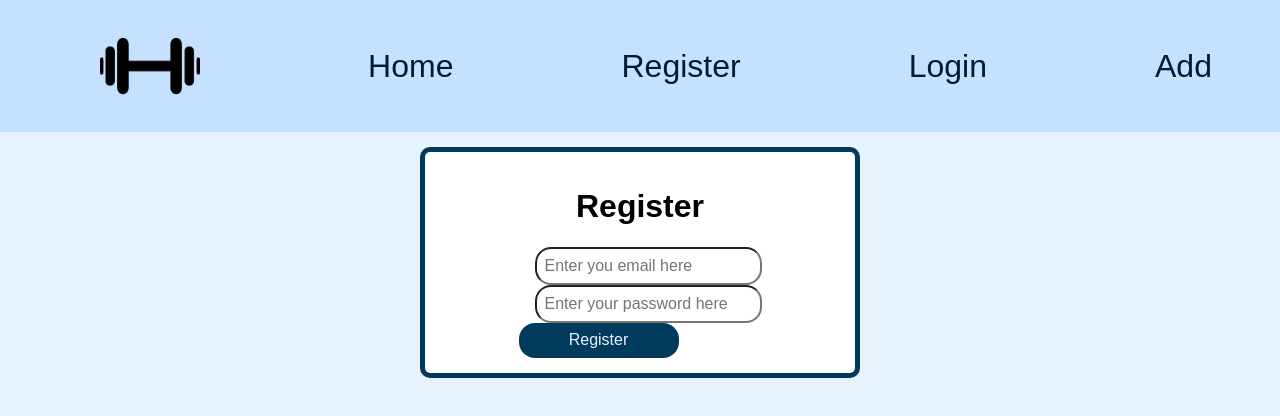
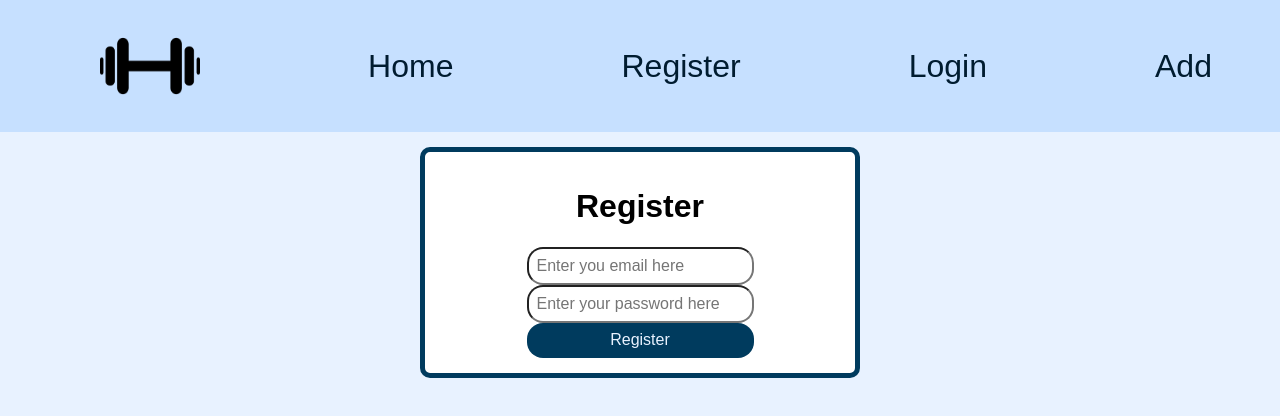
Before and after one commit to bovineCossack/workout_app, a React (Create React App) app: page /register in a window 1280 px wide. Shown: the top 416 px of the page. Built offline with nearby package versions, Linux system fonts and the light colour scheme; no server answers; a web font is replaced by a local one.

Commit message:
login + register aligned

```diff
--- a/src/components/ContentWrapper/ContentWrapper.styles.js
+++ b/src/components/ContentWrapper/ContentWrapper.styles.js
@@ -12,5 +12,4 @@ export const Content = styled.div`
     display: flex;
     align-items: center;
     flex-direction: column;
-    justify-content: center;
 `
--- a/src/components/Exercise/Exercise.styles.js
+++ b/src/components/Exercise/Exercise.styles.js
@@ -7,9 +7,10 @@ export const Exercise = styled.div`
     align-items: center;
     border-radius: 10px;
     border: 5px rgb(0, 59, 94) solid;
+    min-width: 100px;
+    min-height: 150px;
     max-height: 150px;
     max-width: 200px;
     background-color: rgb(198, 224, 255);
-    /* box-shadow: rgba(0, 0, 0, 0.3) 0px 19px 38px, rgba(0, 0, 0, 0.22) 0px 15px 12px; */
 
 `
--- /dev/null
+++ b/src/components/UI/Form/Form.jsx
@@ -0,0 +1,8 @@
+import React from 'react';
+import * as S from './Form.styles';
+
+const Form = ({ children, onSubmit }) => {
+  return <S.Form onSubmit={onSubmit}>{children}</S.Form>;
+};
+
+export default Form;
--- /dev/null
+++ b/src/components/UI/Form/Form.styles.js
@@ -0,0 +1,7 @@
+import styled from "styled-components";
+
+export const Form = styled.form`
+display: flex;
+justify-content: center;
+flex-direction: column;
+`
--- a/src/components/UI/InputBox/InputBox.styles.js
+++ b/src/components/UI/InputBox/InputBox.styles.js
@@ -14,7 +14,5 @@ color: 	rgb(0, 28, 48);
 export const Container = styled.div`
 font-family: 'Kdam Thmor Pro', sans-serif;
 display: flex;
-gap: 1rem;
-justify-content: start;
 align-items: center;
 `
--- a/src/pages/Login.jsx
+++ b/src/pages/Login.jsx
@@ -5,6 +5,7 @@ import AuthContext from '../store/authContext';
 import Button from '../components/UI/Button/Button';
 import InputBox from '../components/UI/InputBox/InputBox';
 import ContentWrapper from '../components/ContentWrapper/ContentWrapper';
+import Form from '../components/UI/Form/Form';
 
 const initErrors = {
   email: '',
@@ -72,7 +73,7 @@ function Login() {
   return (
     <ContentWrapper>
       <h1>Login</h1>
-      <form onSubmit={loginHandler}>
+      <Form onSubmit={loginHandler}>
         {isError && <h3>Please check the fields</h3>}
         <InputBox
           handleChange={(e) => setEmail(e)}
@@ -89,7 +90,7 @@ function Login() {
         />
         {errorObj.password && <p>{errorObj.password}</p>}
         <Button type="submit">Login</Button>
-      </form>
+      </Form>
     </ContentWrapper>
   );
 }
--- a/src/pages/Register.jsx
+++ b/src/pages/Register.jsx
@@ -4,6 +4,7 @@ import { sendAuthFetch } from '../helpers/helper';
 import Button from '../components/UI/Button/Button';
 import ContentWrapper from '../components/ContentWrapper/ContentWrapper';
 import InputBox from '../components/UI/InputBox/InputBox';
+import Form from '../components/UI/Form/Form';
 
 const initErrors = {
   email: '',
@@ -60,7 +61,7 @@ function Register() {
   return (
     <ContentWrapper>
       <h1>Register</h1>
-      <form onSubmit={registerHandler}>
+      <Form onSubmit={registerHandler}>
         {isError && <h3>Please check the fields</h3>}
         <InputBox
           handleChange={(e) => setEmail(e)}
@@ -77,7 +78,7 @@ function Register() {
         />
         {errorObj.password && <p>{errorObj.password}</p>}
         <Button type="submit">Register</Button>
-      </form>
+      </Form>
     </ContentWrapper>
   );
 }
```
